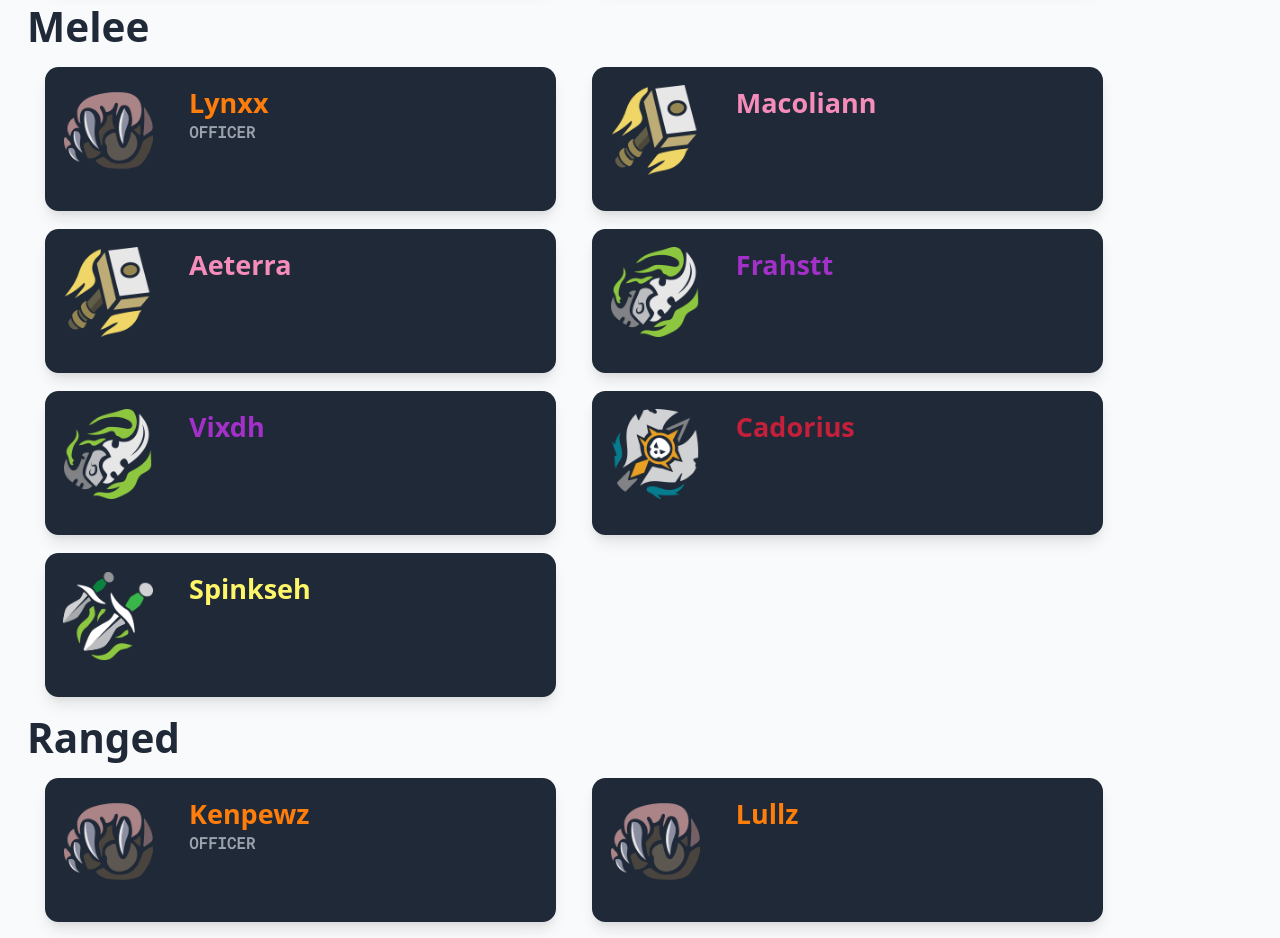
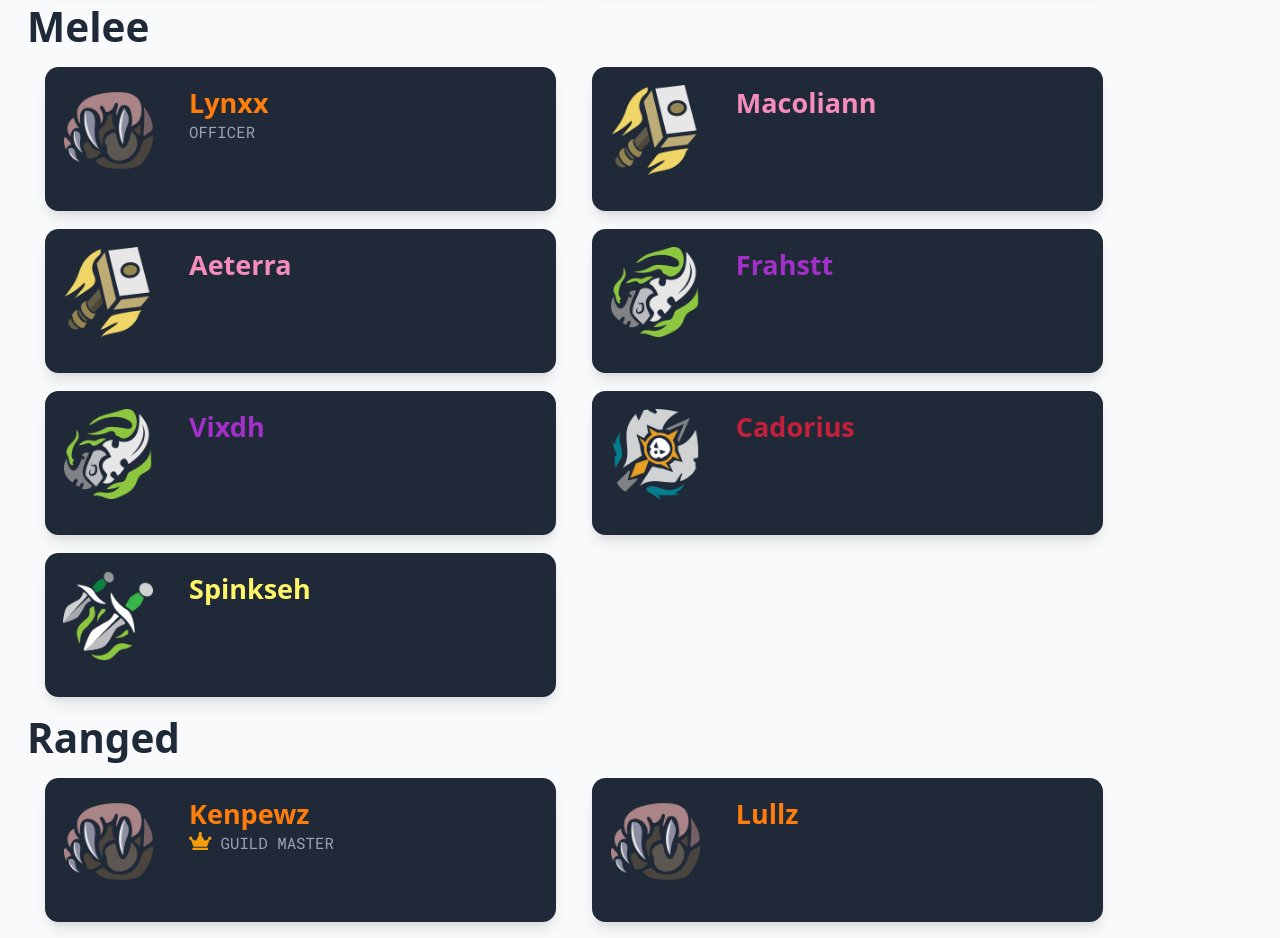
Before and after one commit to onnenon/dexterity_site, a Vue app: page /roster in a window 1280 px wide. Shown: the part 1180-2118 px from the top of the page. Built offline with nearby package versions, Linux system fonts and the light colour scheme.

Commit message:
Created title text component added GM rank

```diff
--- a/src/common/roster.ts
+++ b/src/common/roster.ts
@@ -1,4 +1,4 @@
-import { GuildRoster, ClassEnum } from './types'
+import { GuildRoster, ClassEnum, RankEnum } from './types'
 
 export const Roster: GuildRoster = {
   tanks: [
@@ -7,15 +7,15 @@ export const Roster: GuildRoster = {
     { name: 'Veserria', class: ClassEnum.MONK },
   ],
   healers: [
-    { name: 'Kooziecup', class: ClassEnum.MONK, isOfficer: true },
-    { name: 'Kefloric', class: ClassEnum.PRIEST, isOfficer: true },
+    { name: 'Kooziecup', class: ClassEnum.MONK, rank: RankEnum.OFFICER },
+    { name: 'Kefloric', class: ClassEnum.PRIEST, rank: RankEnum.OFFICER },
     { name: 'Illidansbae', class: ClassEnum.PALADIN },
     { name: 'Honeybunnyy', class: ClassEnum.PALADIN },
     { name: 'Nulshock', class: ClassEnum.SHAMAN },
     { name: 'Wasat', class: ClassEnum.SHAMAN },
   ],
   melee: [
-    { name: 'Lynxx', class: ClassEnum.DRUID, isOfficer: true },
+    { name: 'Lynxx', class: ClassEnum.DRUID, rank: RankEnum.OFFICER },
     { name: 'Macoliann', class: ClassEnum.PALADIN },
     { name: 'Aeterra', class: ClassEnum.PALADIN },
     { name: 'Frahstt', class: ClassEnum.DH },
@@ -24,9 +24,9 @@ export const Roster: GuildRoster = {
     { name: 'Spinkseh', class: ClassEnum.ROGUE },
   ],
   ranged: [
-    { name: 'Kenpewz', class: ClassEnum.DRUID, isOfficer: true },
+    { name: 'Kenpewz', class: ClassEnum.DRUID, rank: RankEnum.GM },
     { name: 'Lullz', class: ClassEnum.DRUID },
-    { name: 'Fathomm', class: ClassEnum.WARLOCK, isOfficer: true },
+    { name: 'Fathomm', class: ClassEnum.WARLOCK, rank: RankEnum.OFFICER },
     { name: 'Saelae', class: ClassEnum.WARLOCK },
     { name: 'Sylgja', class: ClassEnum.WARLOCK },
     { name: 'Arysage', class: ClassEnum.MAGE },
--- a/src/common/types.ts
+++ b/src/common/types.ts
@@ -13,10 +13,15 @@ export enum ClassEnum {
   WARRIOR = 'warrior',
 }
 
+export enum RankEnum {
+  OFFICER = 'officer',
+  GM = 'gm',
+}
+
 export interface Member {
   class: ClassEnum
   name: string
-  isOfficer?: boolean
+  rank?: RankEnum
 }
 
 export interface GuildRoster {
--- a/src/components/roster/MemberTile.vue
+++ b/src/components/roster/MemberTile.vue
@@ -9,12 +9,7 @@
       <img class="flex w-20 h-20 mx-4" :src="iconPath" alt="class icon" />
       <div class="flex flex-auto flex-col px-4">
         <div class="text" :style="{ color: classColor }">{{ name }}</div>
-        <div
-          v-if="isOfficer"
-          class="text font-robotoMono text-sm text-gray-400"
-        >
-          OFFICER
-        </div>
+        <TitleText :rank="rank" />
       </div>
     </a>
   </div>
@@ -22,15 +17,17 @@
 
 <script lang="ts">
 import { defineComponent } from 'vue'
+import TitleText from './TitleText.vue'
 import { getColorForClass } from '../../common/utils'
 import { getImagePathForClass } from '../../common/images'
 
 export default defineComponent({
   name: 'member-tile',
+  components: { TitleText },
   props: {
-    isOfficer: { type: Boolean, defualt: false },
     name: { type: String, required: true },
     class_: { type: String, required: true },
+    rank: String,
   },
   computed: {
     iconPath(): string {
--- /dev/null
+++ b/src/components/roster/TitleText.vue
@@ -0,0 +1,45 @@
+<template>
+  <div class="flex flex-row">
+    <font-awesome-icon
+      v-if="isGM"
+      class="crown-icon"
+      :icon="['fas', 'crown']"
+    />
+    <div class="title-text">{{ titleText }}</div>
+  </div>
+</template>
+
+<script lang="ts">
+import { defineComponent } from 'vue'
+import { RankEnum } from '../../common/types'
+
+export default defineComponent({
+  name: 'title-text',
+  props: {
+    rank: String,
+  },
+  computed: {
+    titleText(): string {
+      if (this.rank == RankEnum.GM) {
+        return 'GUILD MASTER'
+      }
+      if (this.rank == RankEnum.OFFICER) {
+        return 'OFFICER'
+      }
+      return ''
+    },
+    isGM(): boolean {
+      return this.rank === RankEnum.GM
+    },
+  },
+})
+</script>
+
+<style>
+.title-text {
+  @apply flex font-robotoMono text-sm text-gray-400;
+}
+.crown-icon {
+  @apply text-yellow-500 mr-2;
+}
+</style>
--- a/src/main.ts
+++ b/src/main.ts
@@ -1,6 +1,10 @@
 import { createApp } from 'vue'
 import { library } from '@fortawesome/fontawesome-svg-core'
-import { faCheckSquare, faDotCircle } from '@fortawesome/free-solid-svg-icons'
+import {
+  faCheckSquare,
+  faDotCircle,
+  faCrown,
+} from '@fortawesome/free-solid-svg-icons'
 import { faSquare } from '@fortawesome/free-regular-svg-icons'
 import App from './App.vue'
 import router from './router'
@@ -8,7 +12,7 @@ import { FontAwesomeIcon } from '@fortawesome/vue-fontawesome'
 
 import './index.css'
 
-library.add(faCheckSquare, faSquare, faDotCircle)
+library.add(faCheckSquare, faSquare, faDotCircle, faCrown)
 
 createApp(App)
   .component('font-awesome-icon', FontAwesomeIcon)
--- a/src/views/Roster.vue
+++ b/src/views/Roster.vue
@@ -9,7 +9,7 @@
             v-for="(tank, index) in roster.tanks"
             :name="tank.name"
             :class_="tank.class"
-            :isOfficer="tank.isOfficer"
+            :rank="tank.rank"
             :key="index"
           />
         </div>
@@ -20,7 +20,7 @@
           v-for="(healer, index) in roster.healers"
           :name="healer.name"
           :class_="healer.class"
-          :isOfficer="healer.isOfficer"
+          :rank="healer.rank"
           :key="index"
         />
       </div>
@@ -30,7 +30,7 @@
           v-for="(mdps, index) in roster.melee"
           :name="mdps.name"
           :class_="mdps.class"
-          :isOfficer="mdps.isOfficer"
+          :rank="mdps.rank"
           :key="index"
         />
       </div>
@@ -40,7 +40,7 @@
           v-for="(rdps, index) in roster.ranged"
           :name="rdps.name"
           :class_="rdps.class"
-          :isOfficer="rdps.isOfficer"
+          :rank="rdps.rank"
           :key="index"
         />
       </div>
```
